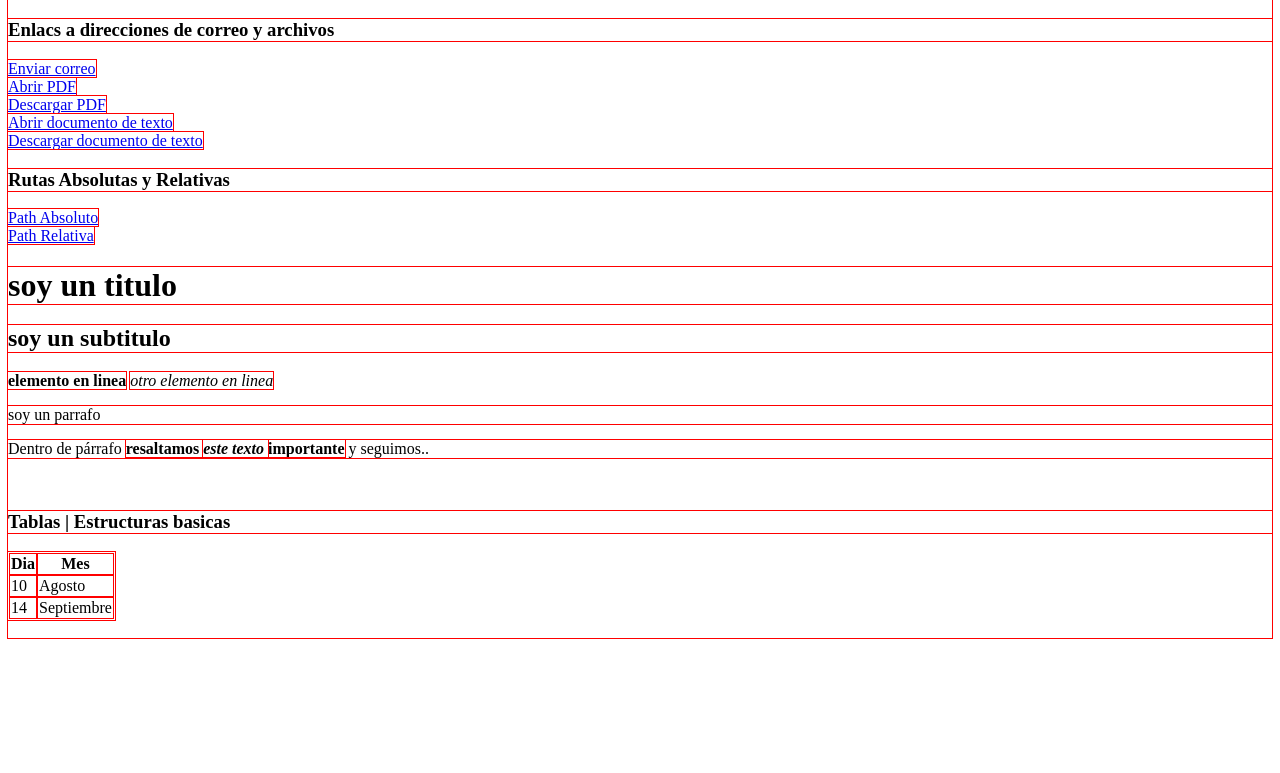
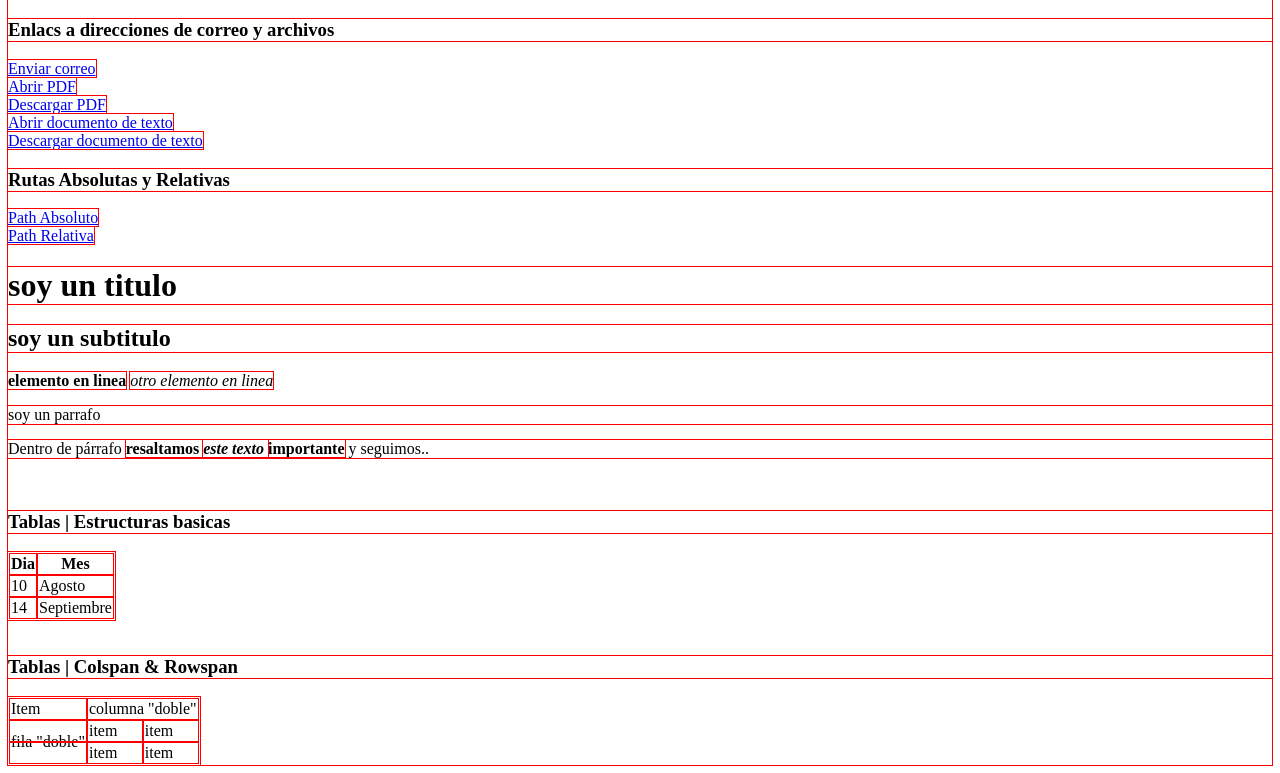
Before and after one commit to g4briie1/MiPrimerRepositorio, a plain HTML site: page index.html in a window 1280 px wide. Shown: the part 1965-2738 px from the top of the page. Before the commit the page ends 2611 px from the top, so only its background shows below. Drawn offline with Linux system fonts and the light colour scheme.

Commit message:
colspan y rowspan

```diff
--- a/index.html
+++ b/index.html
@@ -130,7 +130,22 @@
         </tr>
     </table>
     <br>
-
+    <h3>Tablas | Colspan & Rowspan</h3>
+    <table>
+        <tr>
+            <td>Item</td>
+            <td colspan="2">columna "doble"</td>
+        </tr>
+        <tr>
+            <td rowspan="2">fila "doble"</td>
+            <td>item</td>
+            <td>item</td>
+        </tr>
+        <tr>
+            <td>item</td>
+            <td>item</td>
+        </tr>
+    </table>
 </body>
 
 </html>
```
